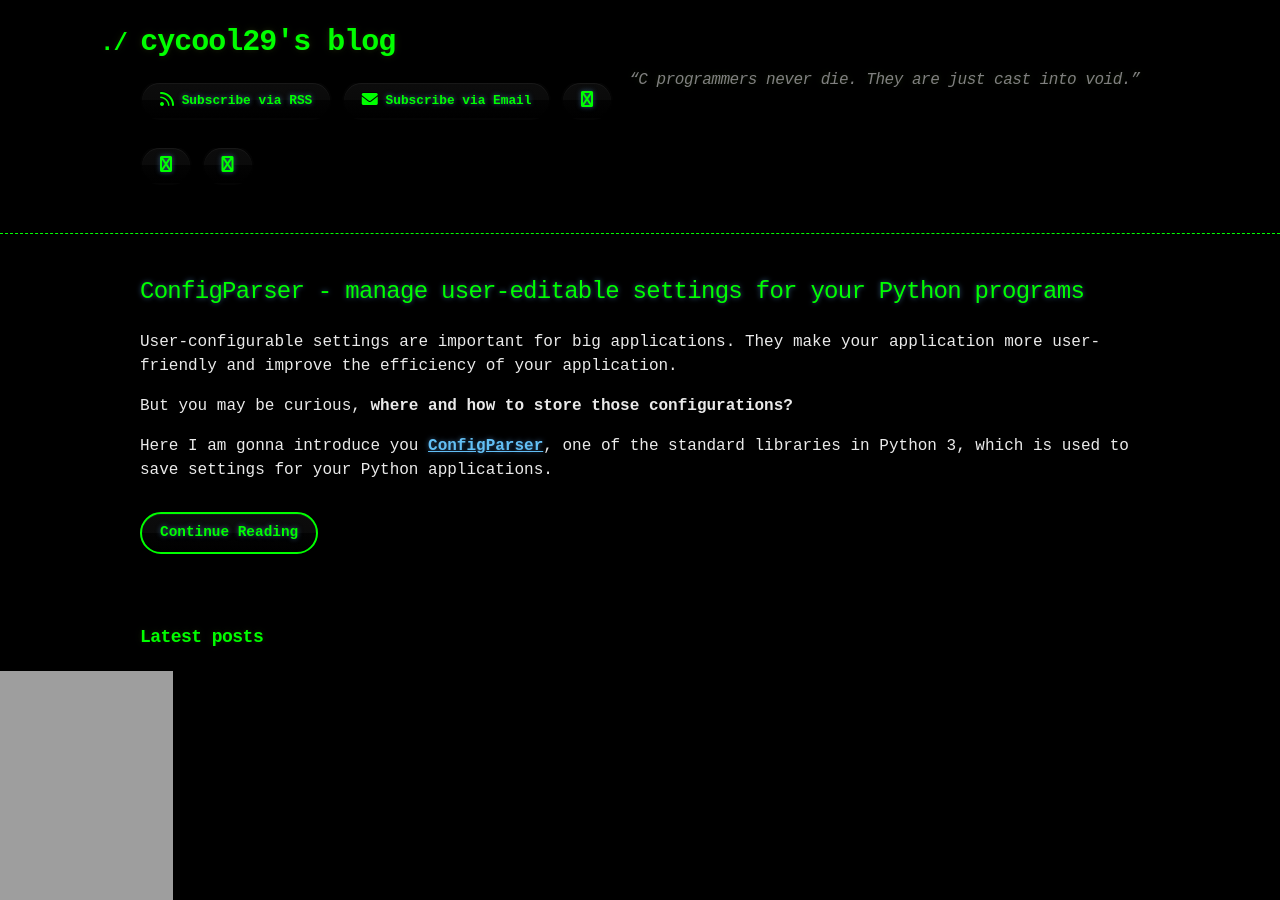
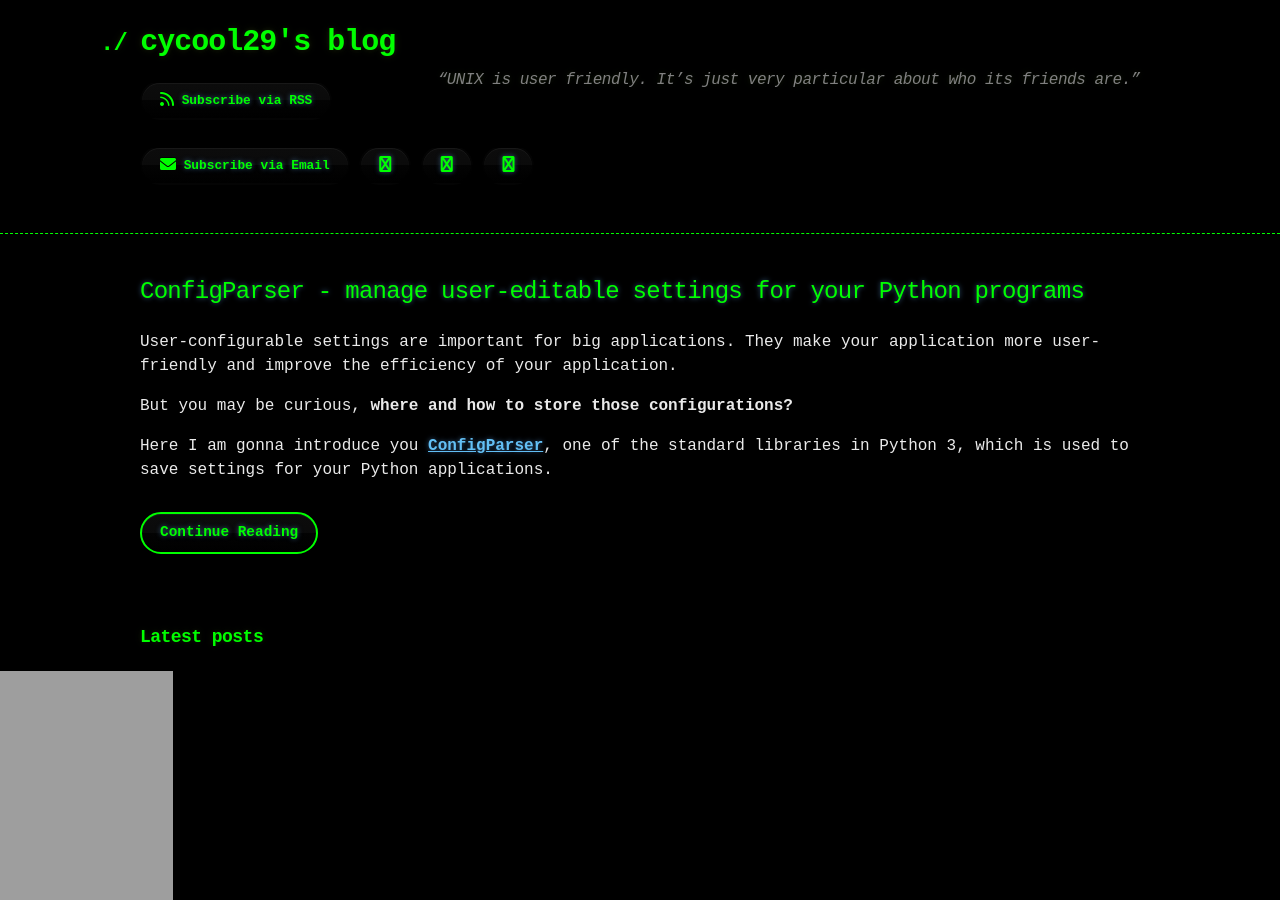
Before and after one commit to cycool29/cycool29.github.io, a Jekyll site: the page built from index.md, in a window 1280 px wide and 900 px high. Built offline with Jekyll 4.4.1, drawn with Linux system fonts in a browser that asks for light colours; a style sheet for code colours, icons or effects is not loaded.

Commit message:
Update quotes

```diff
--- a/_config.yml
+++ b/_config.yml
@@ -1,5 +1,5 @@
 title: cycool29's blog
-description: "“C programmers never die. They are just cast into void.” "
+description: "“UNIX is user friendly. It’s just very particular about who its friends are.” "
 bio: A high school student. Intermediate in Python, Git, Bash. Learning JavaScript. He/Him. "
 author: cycool29
 url: https://cycool29.github.io
```
